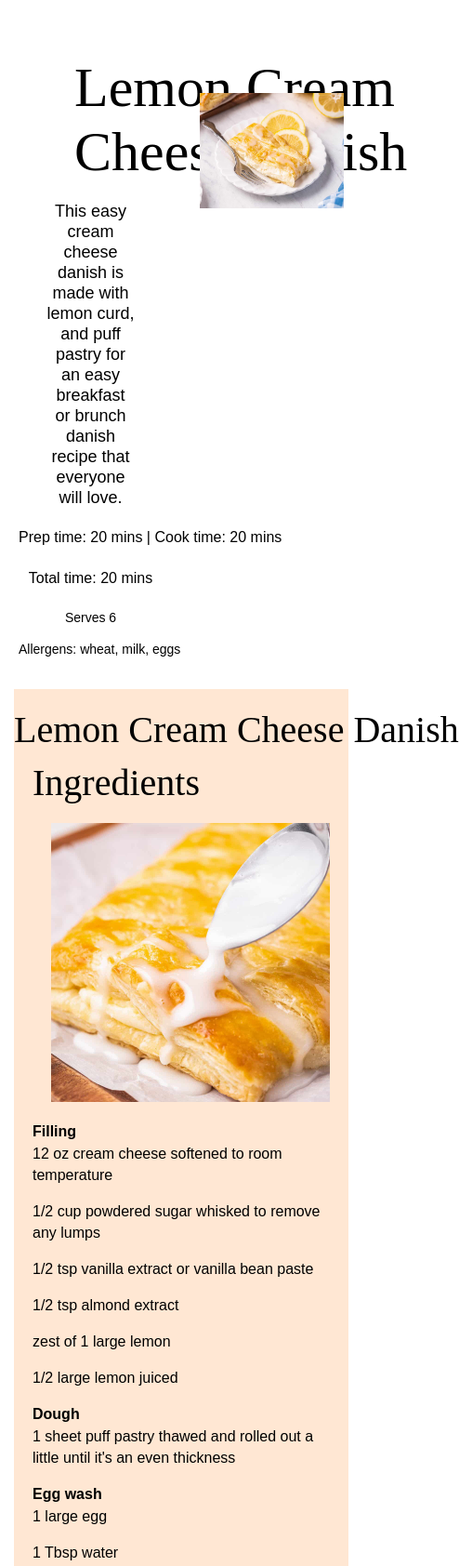
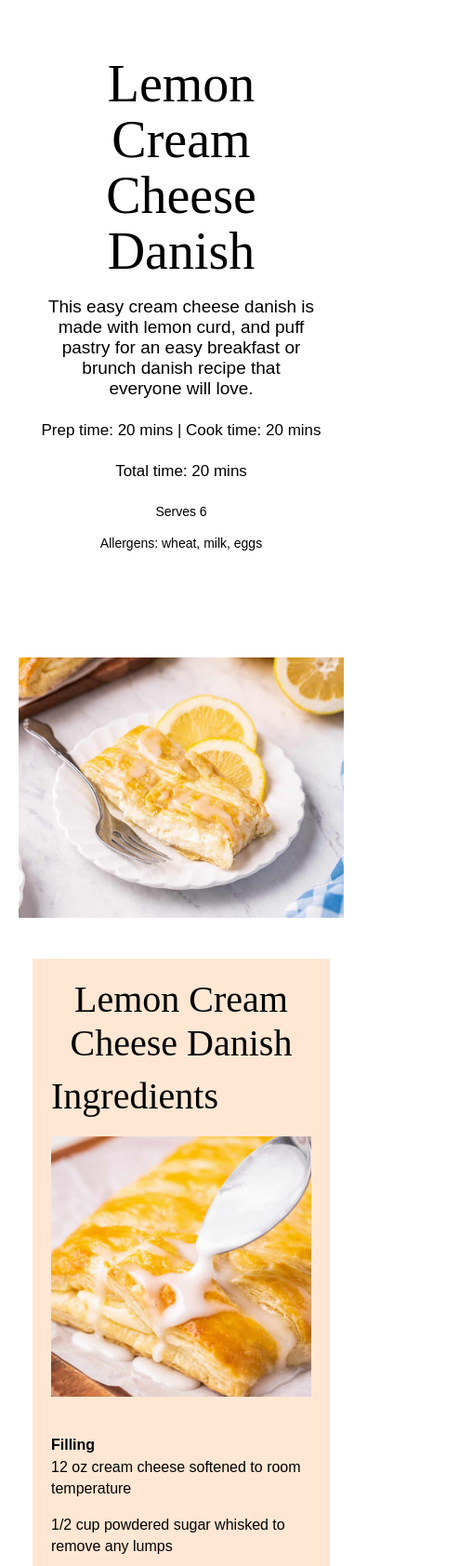
Before and after one commit to cameronjaede/ifspring2023, a plain HTML site: page recipe/complete/index.html in a window 390 px wide. Shown: the top 1684 px of the page at 93% size, 494 px wide, since content can reach past the window. Drawn offline with Linux system fonts and the light colour scheme; a web font is replaced by a local one.

Commit message:
Add files via upload

```diff
--- a/recipe/complete/css/styles.css
+++ b/recipe/complete/css/styles.css
@@ -2,6 +2,7 @@ body{
     max-width:1200px;
     margin: auto;
 }
+
     .toppart{
         display: flex;
         flex-wrap: wrap;
@@ -13,6 +14,12 @@ body{
     padding: 20px;
 }
 
+@media (max-width:920px){
+    .toppart > div{
+        width:100%;
+    }
+}
+
 .image1{
     width: 100%;
     padding-top:80px;
@@ -20,47 +27,25 @@ body{
 
 .mainpart{
     background-color: rgba(255,207,168, .5);
-    height: 2680px;
     margin:auto;
     box-sizing: border-box;
     margin-top:20px;
-    width: 60%;
-    min-width:360px;
+    width: 80%;
+    min-width:320px;
     max-width: 1000px;
 }
-
-@media (min-width: 1024px){
-    .mainpart{
-        height: 2650px;
-    }
-}
-
-@media (min-width: 1440px){
-    .mainpart{
-        height: 2720px;
-    }
-}
-
-
-@media (min-width: 2560px){
-    .mainpart{
-        height: 2866px;
-    }
-}
-
-
 
 h1{
     font-family: "apolline", serif;
     font-weight: 400;
     font-style: normal;
-    font-size: 60px;
+    font-size: 56px;
     text-align: center;
     margin-left: 60px;
     margin-right: 60px;
     margin-bottom: 0;
     margin-top:0;
-    white-space: nowrap;
+    line-height: 60px;
 }
 
 .title{
@@ -71,7 +56,7 @@ h3{
     font-weight: 100;
     font-style: normal;
     text-align: center;
-    font-size: 18px;
+    font-size: 19px;
     margin-left: 30px;
     margin-right: 30px;
     line-height: 22px;
@@ -82,10 +67,9 @@ h4{
     font-weight: 100;
     font-style: normal;
     text-align: center;
-    font-size:16px;
+    font-size:17px;
     box-sizing: border-box;
     line-height: 22px;
-    white-space: nowrap;
 }
 
 h5{
@@ -95,7 +79,6 @@ h5{
     text-align: center;
     font-size: 14px;
     margin-bottom: -5px;
-    white-space: nowrap;
 }
 
 h2 {
@@ -120,7 +103,6 @@ h6 {
     margin-top:20px;
     margin-bottom:-10px;
     padding-top: 20px;
-    white-space: nowrap;
 }
 
 @media (min-width:1100px){
@@ -135,6 +117,14 @@ h6 {
     width: 300px;
 }
 
+@media (max-width:660px){
+    .image2 {
+        padding: 20px;
+        float: none;
+        width: 100%;
+        box-sizing: border-box;
+    }
+}
 .image3 {
     width: 100%;
     padding: 20px 20px 20px 20px;
@@ -163,7 +153,7 @@ p {
 
 .sourcepart {
     display: flex;
-    word-wrap: wrap;
+    flex-wrap: wrap;
 }
 
 .image4 {
@@ -185,3 +175,12 @@ p {
 .sourceattribution {
     padding-top: 345px;
 }
+
+@media (max-width: 800px){
+    .image4{
+        width:100%;
+    }
+    .sourceattribution{
+        padding-top: 20px;
+    }
+}
```
